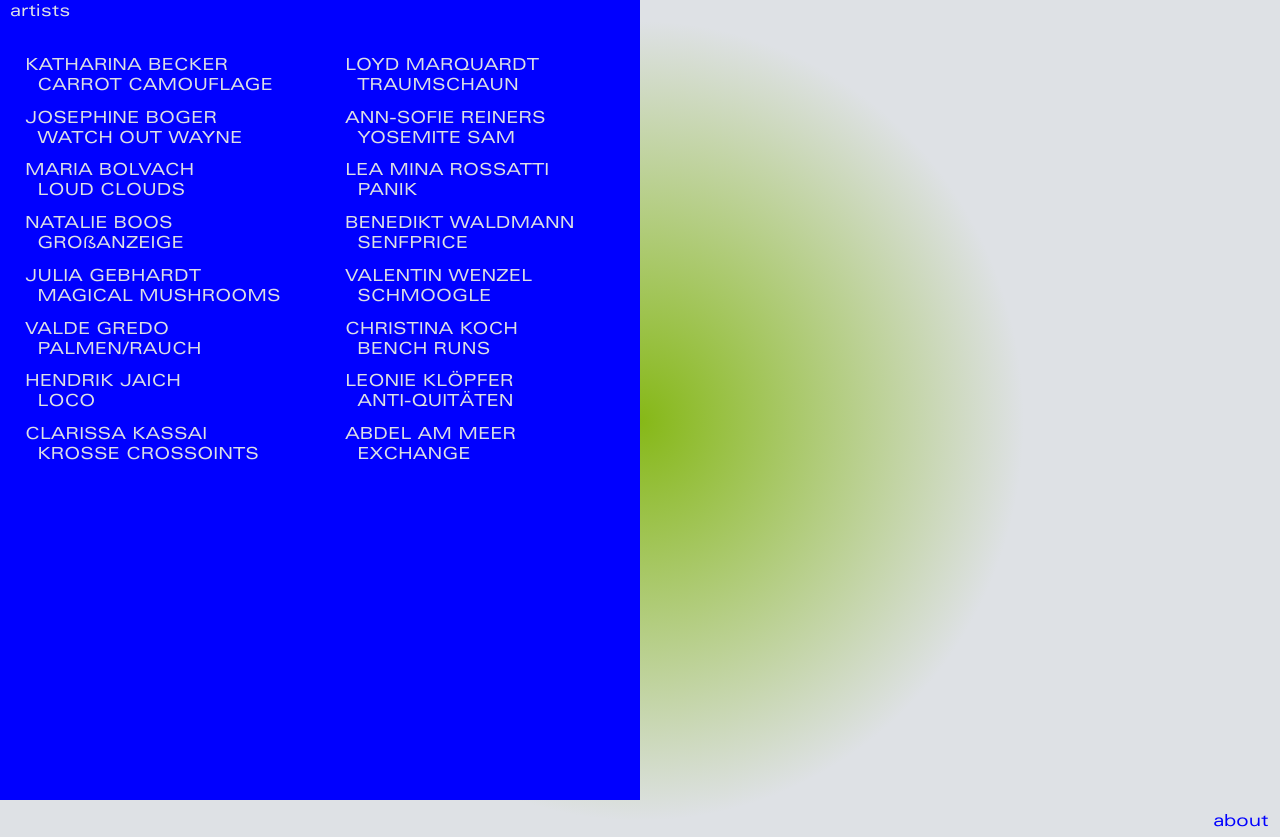
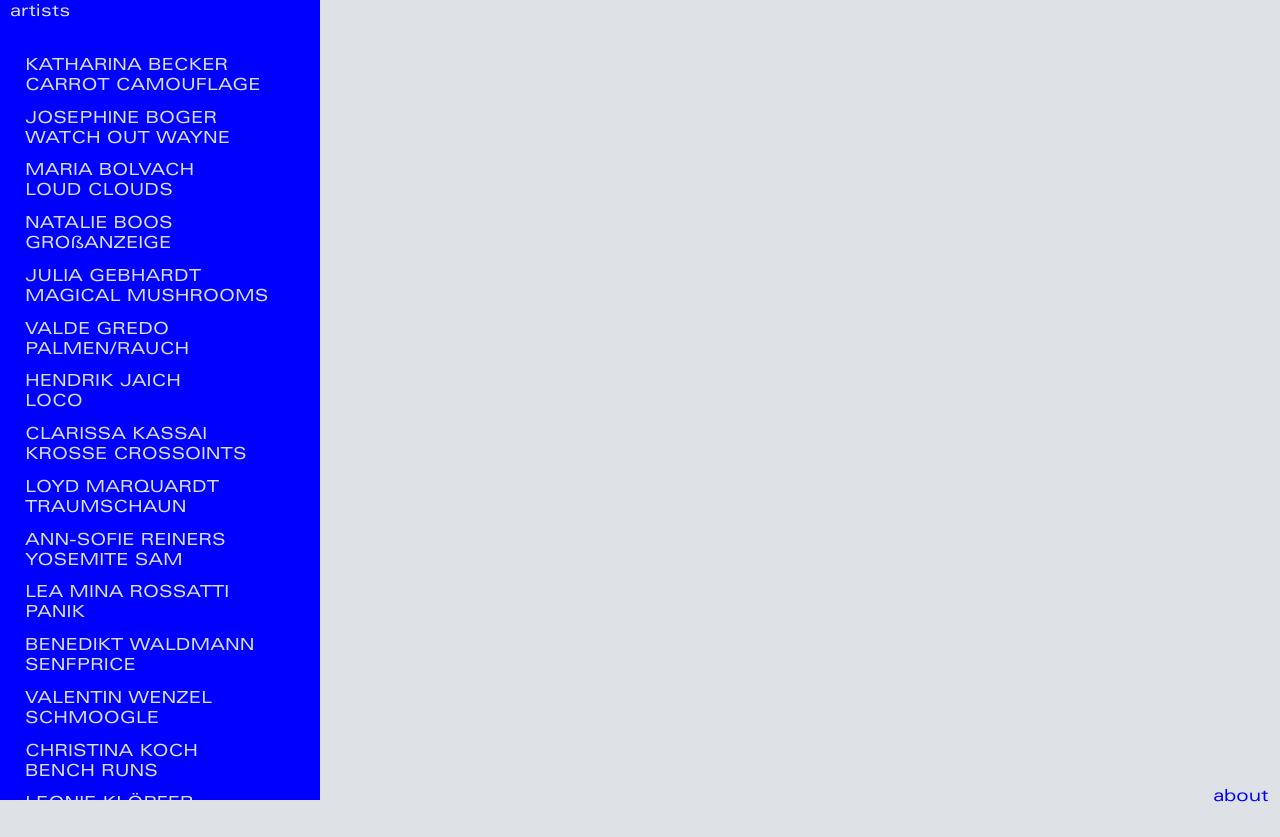
Before and after one commit to oddswithoutends/website, a plain HTML site: page oddswithoutends.html in a window 1280 px wide. Shown: the top 837 px of the page. Drawn offline with nearby package versions, Linux system fonts and the light colour scheme.

Commit message:
Update oddswithoutends.html

```diff
--- a/oddswithoutends.html
+++ b/oddswithoutends.html
@@ -16,7 +16,7 @@
 
 
 </head>
-<body id="landing">
+<body class="landing">
 
 
 <!--Header-->
@@ -25,35 +25,29 @@
 
 <div class="artists">
  <button id="artists">artists</button>
- <div class="flex-container">
-
    <ul>
 <!--Künstler, Arbeitstitel-->
 
-   <li><a href="">KATHARINA BECKER <br>&nbsp <span class="work">CARROT CAMOUFLAGE</span></a></li>
-   <li><a href="">JOSEPHINE BOGER <br>&nbsp WATCH OUT WAYNE</a></li>
-   <li><a href="">MARIA BOLVACH <br>&nbsp LOUD CLOUDS</a></li>
-   <li><a href="">NATALIE BOOS <br>&nbsp GROßANZEIGE</a></li>
-   <li><a href="">JULIA GEBHARDT <br>&nbsp MAGICAL MUSHROOMS</a></li>
-   <li><a href="">VALDE GREDO <br>&nbsp PALMEN/RAUCH</a></li>
-   <li><a href="">HENDRIK JAICH <br>&nbsp LOCO</a></li>
-   <li><a href="">CLARISSA KASSAI <br>&nbsp KROSSE CROSSOINTS </a></li>
+   <li><a href="">KATHARINA BECKER <br><span class="work">CARROT CAMOUFLAGE</span></a></li>
+   <li><a href="">JOSEPHINE BOGER <br><span class="work">WATCH OUT WAYNE</span></a></li>
+   <li><a href="">MARIA BOLVACH <br><span class="work">LOUD CLOUDS</span></a></li>
+   <li><a href="">NATALIE BOOS <br><span class="work">GROßANZEIGE</span></a></li>
+   <li><a href="">JULIA GEBHARDT <br><span class="work">MAGICAL MUSHROOMS</span></a></li>
+   <li><a href="">VALDE GREDO <br><span class="work">PALMEN/RAUCH</span></a></li>
+   <li><a href="">HENDRIK JAICH <br><span class="work">LOCO</span></a></li>
+   <li><a href="">CLARISSA KASSAI <br><span class="work">KROSSE CROSSOINTS</span> </a></li>
+   <li><a href="">LOYD MARQUARDT <br><span class="work">TRAUMSCHAUN</span></a></li>
+   <li><a href="">ANN-SOFIE REINERS <br><span class="work">YOSEMITE SAM</span></a></li>
+   <li><a href="">LEA MINA ROSSATTI <br><span class="work">PANIK</span></a></li>
+   <li><a href="">BENEDIKT WALDMANN <br><span class="work">SENFPRICE</span></a></li>
+   <li><a href="">VALENTIN WENZEL <br><span class="work">SCHMOOGLE</span></a></li>
+   <li><a href="">CHRISTINA KOCH <br><span class="work">BENCH RUNS</span></a></li>
+   <li><a href="">LEONIE KLÖPFER <br><span class="work">ANTI-QUITÄTEN</span></a></li>
+   <li><a href="">ABDEL AM MEER <br><span class="work">EXCHANGE</span></a></li>
   </ul>
-
-  <ul>
-   <li><a href="">LOYD MARQUARDT <br>&nbsp TRAUMSCHAUN</a></li>
-   <li><a href="">ANN-SOFIE REINERS <br>&nbsp YOSEMITE SAM</a></li>
-   <li><a href="">LEA MINA ROSSATTI <br>&nbsp PANIK</a></li>
-   <li><a href="">BENEDIKT WALDMANN <br>&nbsp SENFPRICE</a></li>
-   <li><a href="">VALENTIN WENZEL <br>&nbsp SCHMOOGLE</a></li>
-   <li><a href="">CHRISTINA KOCH <br>&nbsp BENCH RUNS</a></li>
-   <li><a href="">LEONIE KLÖPFER <br>&nbsp ANTI-QUITÄTEN</a></li>
-   <li><a href="">ABDEL AM MEER <br>&nbsp EXCHANGE</a></li>
-  </ul>
- </div>
 </div>
 
-<div class="head">
+<div class="head1">
 
 </div>
 
```
